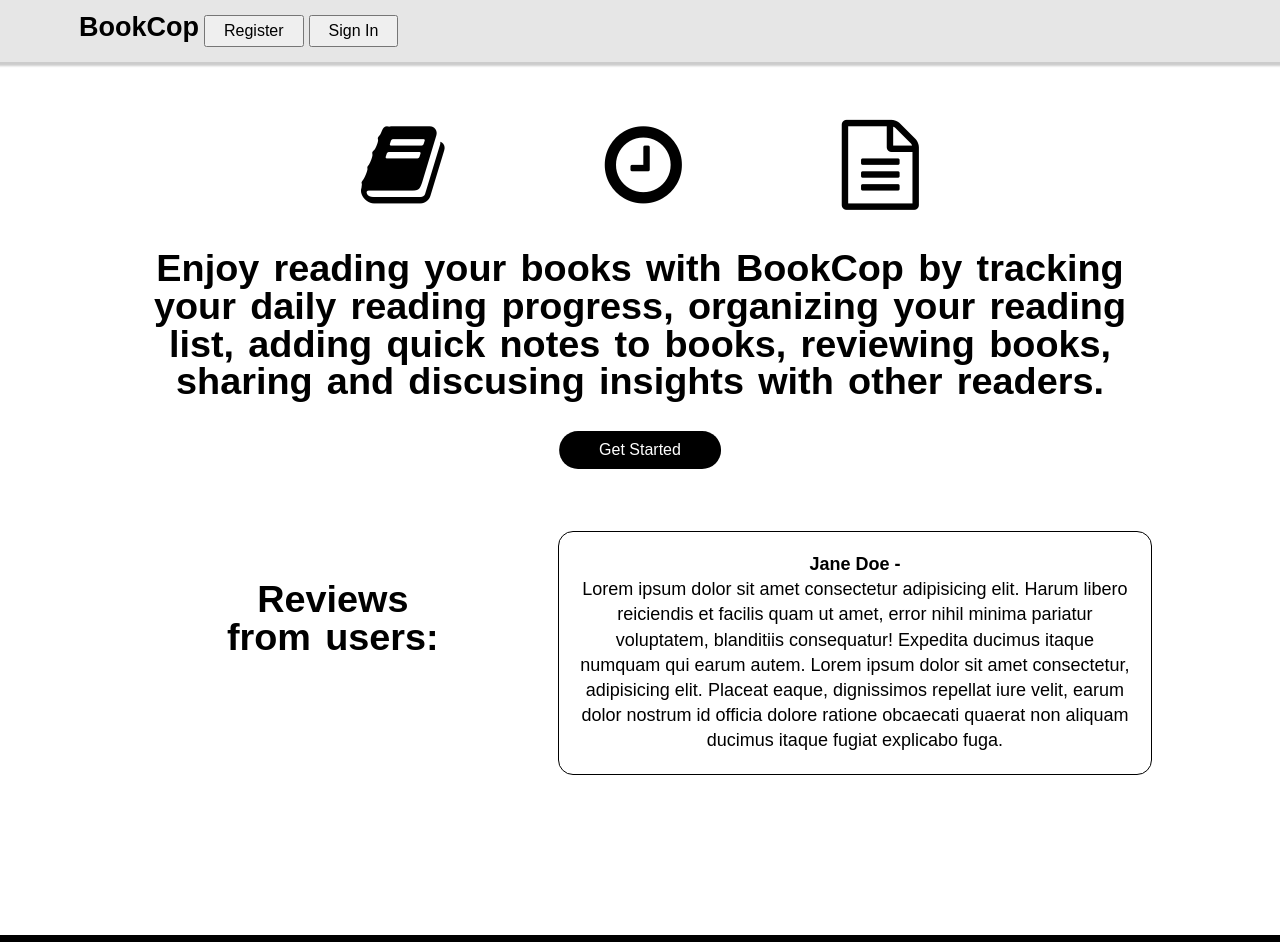
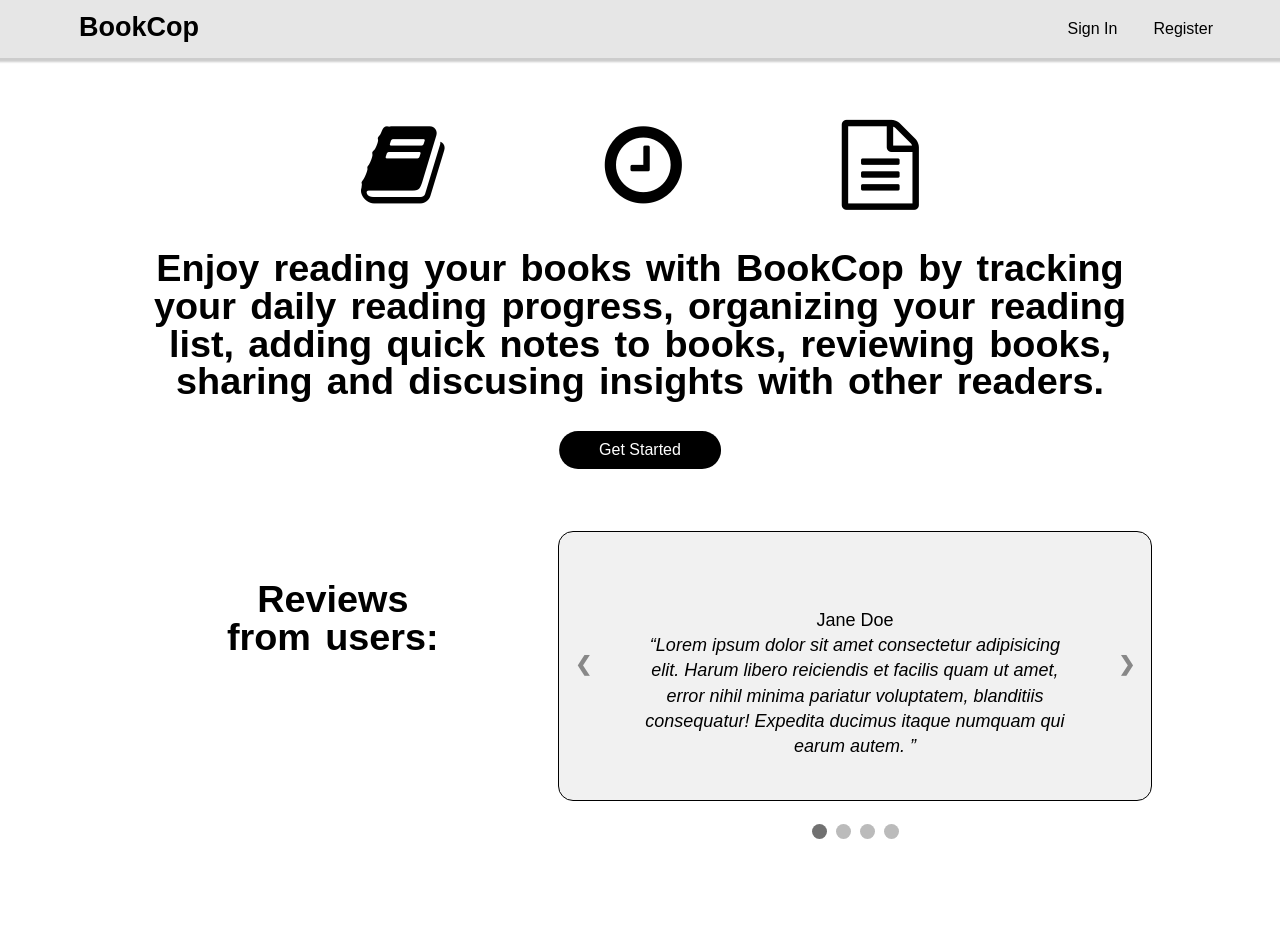
Before and after one commit to odb23/bookcop, a website: page index.html in a window 1280 px wide. Shown: the top 942 px of the page. Drawn offline with nearby package versions, Linux system fonts and the light colour scheme.

Commit message:
index page ui update

```diff
--- a/index.css
+++ b/index.css
@@ -5,8 +5,6 @@
 
 body {
     position: relative;
-    /* background: rgb(193,193,193); */
-   /* background: linear-gradient(90deg, rgba(193,193,193,1) 5%, rgba(221,221,221,1) 30%, rgba(230,230,230,1) 75%); */
     font-size: 18px;
     font-family: Arial, Helvetica, sans-serif;
     line-height: 1.4em;
@@ -52,15 +50,12 @@
     font-size: 16px;
     padding: 5px 18px;
     cursor: pointer;
-}
-
-#signUp {
     float: right;
     border: none;
     background-color: #e6e6e6;
 }
 
-#signUp:hover {
+.btn:hover {
 background-color:  #ddd;
 border-radius: 25px;
 }
@@ -121,16 +116,88 @@
     box-sizing: border-box;
 }
 
-.block2{
+.block2 {
     float: right;
     width: 58%;
     border: 1px solid black;
     border-radius: 15px;
     padding: 20px;
     box-sizing: border-box;
-    max-height: 20em;
-    overflow-y: none;
+    max-height: 15em;
 }
+.slideshow-container {
+    position: relative;
+    background: #f1f1f1f1;
+  }
+
+  .slide {
+    display: none;
+    padding: 3.5rem;
+    text-align: center;
+  }
+
+  .prev, .next {
+    cursor: pointer;
+    position: absolute;
+    top: 50%;
+    width: auto;
+    margin-top: -30px;
+    padding: 16px;
+    color: #888;
+    font-weight: bold;
+    font-size: 20px;
+    border-radius: 0 3px 3px 0;
+    user-select: none;
+  }
+
+  /* Position the "next  and prev button" to the right */
+  .next {
+    position: absolute;
+    right: 0;
+    border-radius: 3px 0 0 3px;
+  }
+
+  .prev {
+    position: absolute;
+    left: 0;
+  }
+
+  /* On hover, add a black background color with a little bit see-through */
+  .prev:hover, .next:hover {
+    background-color: rgba(0,0,0,0.8);
+    color: white;
+  }
+
+  /* The dot/bullet/indicator container */
+.dot-container {
+    text-align: center;
+    padding: 20px;
+    border: none;
+  }
+
+  /* The dots/bullets/indicators */
+  .dot {
+    cursor: pointer;
+    height: 15px;
+    width: 15px;
+    margin: 0 2px;
+    background-color: #bbb;
+    border-radius: 50%;
+    display: inline-block;
+    transition: background-color 0.6s ease;
+  }
+
+  /* Add a background color to the active dot/circle */
+  .active, .dot:hover {
+    background-color: #717171;
+  }
+
+  /* Add an italic font style to all quotes */
+  q {font-style: italic;}
+
+  /* Add a blue color to the author */
+  .author {color: cornflowerblue;}
+
 footer {
     left: 0;
     bottom: 0;
--- a/index.html
+++ b/index.html
@@ -34,10 +34,12 @@
                     with other
                     readers.
                 </h1>
-                <input id="get-started" class="animate__animated animate__delay-1s animate__fadeIn btn" type="button" value="Get Started" />
+                <input id="get-started" class="animate__animated animate__delay-1s animate__fadeIn btn" type="button"
+                    value="Get Started" />
             </div>
         </main>
 
+        <!--Review Section-->
         <section id="review-section">
             <div class="block1">
                 <h1 class="animate__animated animate__backInLeft">
@@ -45,20 +47,66 @@
                     from users:
                 </h1>
             </div>
-            <article class="block2 animate__animated animate__backInRight">
-                <p><strong> Jane Doe -</strong><br>Lorem ipsum dolor sit amet consectetur adipisicing elit. Harum libero
-                    reiciendis et facilis quam ut amet,
-                    error
-                    nihil minima pariatur voluptatem, blanditiis consequatur! Expedita ducimus itaque numquam qui earum
-                    autem. Lorem ipsum dolor sit amet consectetur, adipisicing elit. Placeat eaque, dignissimos repellat
-                    iure velit, earum dolor nostrum id officia dolore ratione obcaecati quaerat non aliquam ducimus
-                    itaque fugiat explicabo fuga.
-                </p>
-                <div class="no-float"></div>
+            <article class="block2 animate__animated animate__backInRight slideshow-container">
+                <div class="slide">
+                    <p>Jane Doe</p>
+                    <q>Lorem ipsum dolor sit amet consectetur adipisicing elit. Harum libero
+                        reiciendis et facilis quam ut amet,
+                        error
+                        nihil minima pariatur voluptatem, blanditiis consequatur! Expedita ducimus itaque numquam qui
+                        earum
+                        autem.
+                    </q>
+                </div>
+                <div class="slide">
+                    <p>ODB gan gan</p>
+                    <q>Lorem ipsum dolor sit amet consectetur adipisicing elit. Harum libero
+                        reiciendis et facilis quam ut amet,
+                        error
+                        nihil minima pariatur voluptatem, blanditiis consequatur! Expedita ducimus itaque numquam qui
+                        earum
+                        autem.
+                    </q>
+                </div>
+                <div class="slide">
+                    <p>Daniel Don</p>
+                    <q> nihil minima pariatur voluptatem, Lorem ipsum dolor sit amet consectetur adipisicing elit. Harum
+                        libero
+                        reiciendis et facilis quam ut amet,
+                        error
+                        blanditiis consequatur! Expedita ducimus itaque numquam qui earum
+                        autem.
+                    </q>
+                </div>
+                <div class="slide">
+                    <p>Angela Morris</p>
+                    <q>reiciendis et facilis quam ut amet, Lorem ipsum dolor sit amet consectetur adipisicing elit.
+                        Harum libero
+                        error
+                        nihil minima pariatur voluptatem, blanditiis consequatur! Expedita ducimus itaque numquam qui
+                        earum
+                        autem.
+                    </q>
+                </div>
 
+                <!-- Next/prev buttons -->
+                <a class="prev" onclick="plusSlides(-1)">&#10094;</a>
+                <a class="next" onclick="plusSlides(1)">&#10095;</a>
             </article>
+
+            <div class="clr"></div>
+
+            <!-- Dots/bullets/indicators -->
+            <div class="block2 dot-container">
+                <span class="dot" onclick="currentSlide(1)"></span>
+                <span class="dot" onclick="currentSlide(2)"></span>
+                <span class="dot" onclick="currentSlide(3)"></span>
+                <span class="dot" onclick="currentSlide(4)"></span>
+            </div>
+
             <div class="clr"></div>
         </section>
+        <!--Review Section-->
 
     </div>
 
@@ -84,7 +132,7 @@
     </footer>
 
 
-    <script src="script.js"></script>
+    <script src="index.js"></script>
 
 </body>
 
--- a/index.js
+++ b/index.js
@@ -5,3 +5,31 @@
 document.getElementById("signIn").onclick = function () {
     window.location.href = "./src/signIn/signIn.html";
 };
+
+var slideIndex = 1;
+showSlides(slideIndex);
+
+function plusSlides(n) {
+  showSlides(slideIndex += n);
+}
+
+function currentSlide(n) {
+  showSlides(slideIndex = n);
+}
+
+function showSlides(n) {
+  var i;
+  var slides = document.getElementsByClassName("slide");
+  console.log(slides)
+  var dots = document.getElementsByClassName("dot");
+  if (n > slides.length) {slideIndex = 1}
+    if (n < 1) {slideIndex = slides.length}
+    for (i = 0; i < slides.length; i++) {
+      slides[i].style.display = "none";
+    }
+    for (i = 0; i < dots.length; i++) {
+      dots[i].className = dots[i].className.replace(" active", "");
+    }
+  slides[slideIndex-1].style.display = "block";
+  dots[slideIndex-1].className += " active";
+}
```
